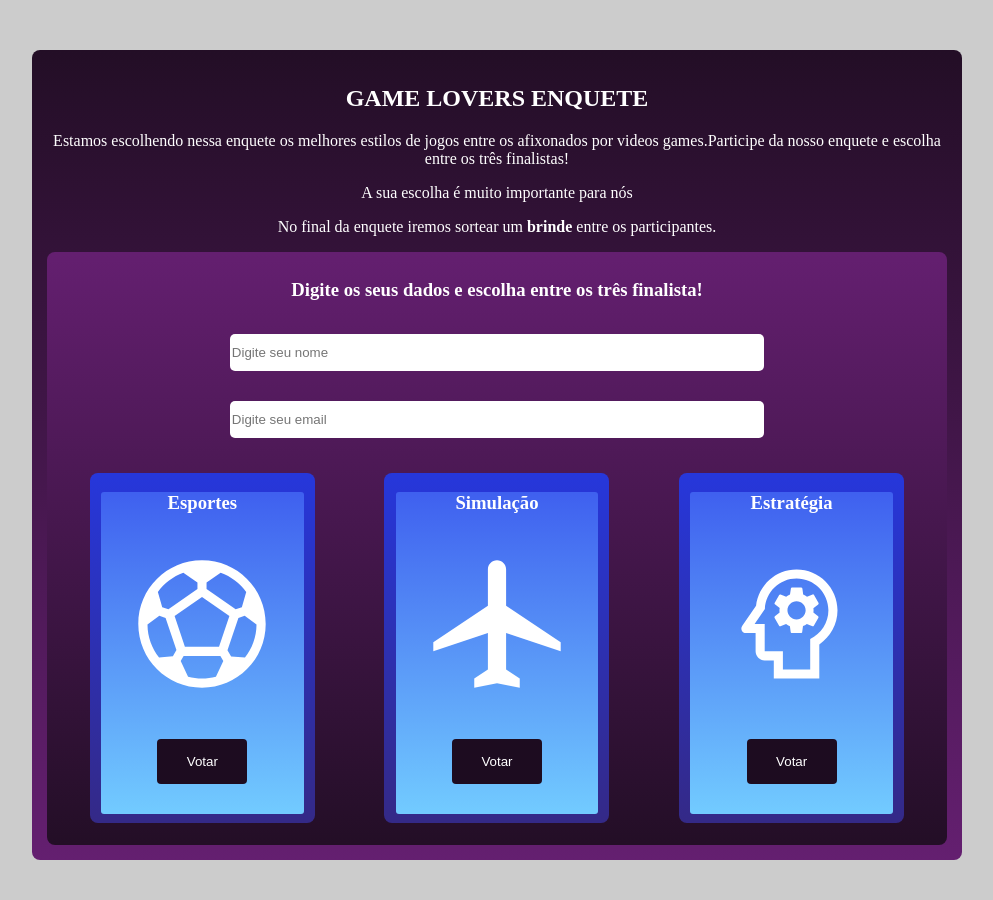
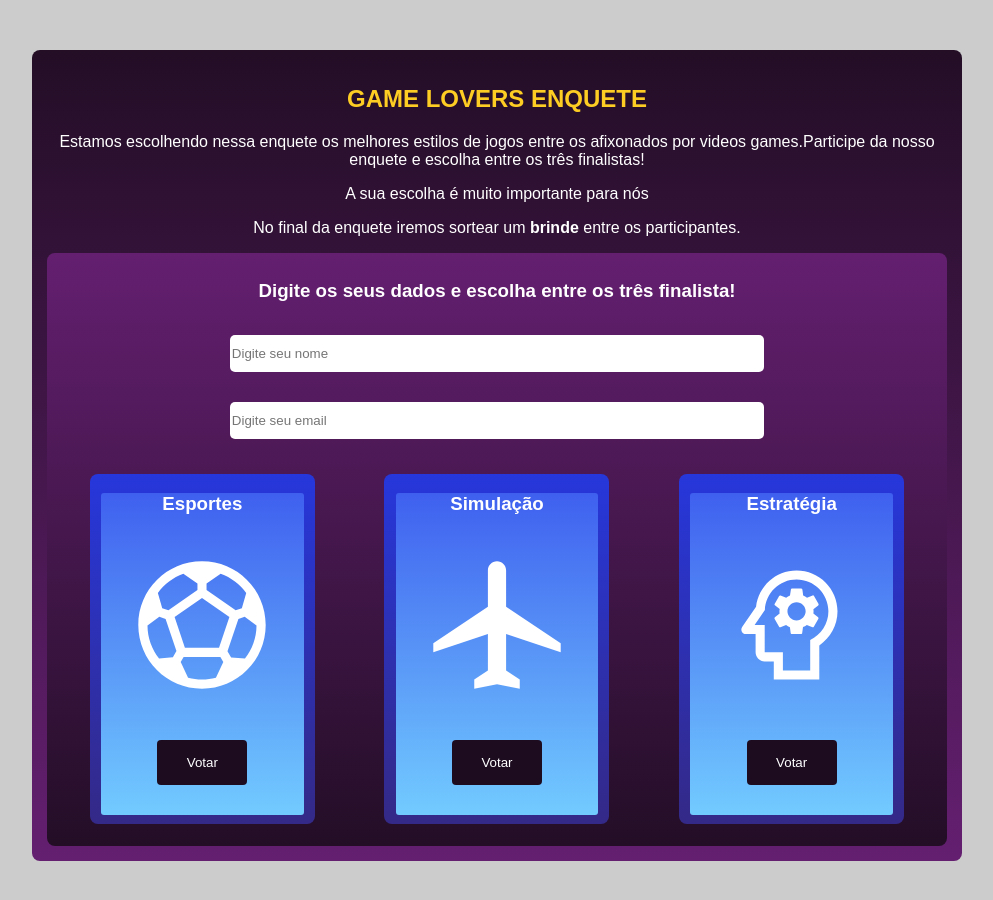
Before and after one commit to GabrielRodriguesz/Bootcampdevcapitulo2, a plain HTML site: page index.html in a window 1280 px wide. Shown: the whole page, without its empty margins (143-1136 px from the left). Drawn offline with Linux system fonts and the light colour scheme.

Commit message:
closes #6 - personalizar o texto, cor e fonte

```diff
--- a/css/estilo.css
+++ b/css/estilo.css
@@ -1,8 +1,12 @@
 body{
     background-color: #CCCCCC;
     color: white;
+    font-family: sans-serif;
 }
 
+h2{
+    color: #FECD23;
+}
 
 .conteiner{
     background: linear-gradient(to bottom, #230E26, #641F70);
```
